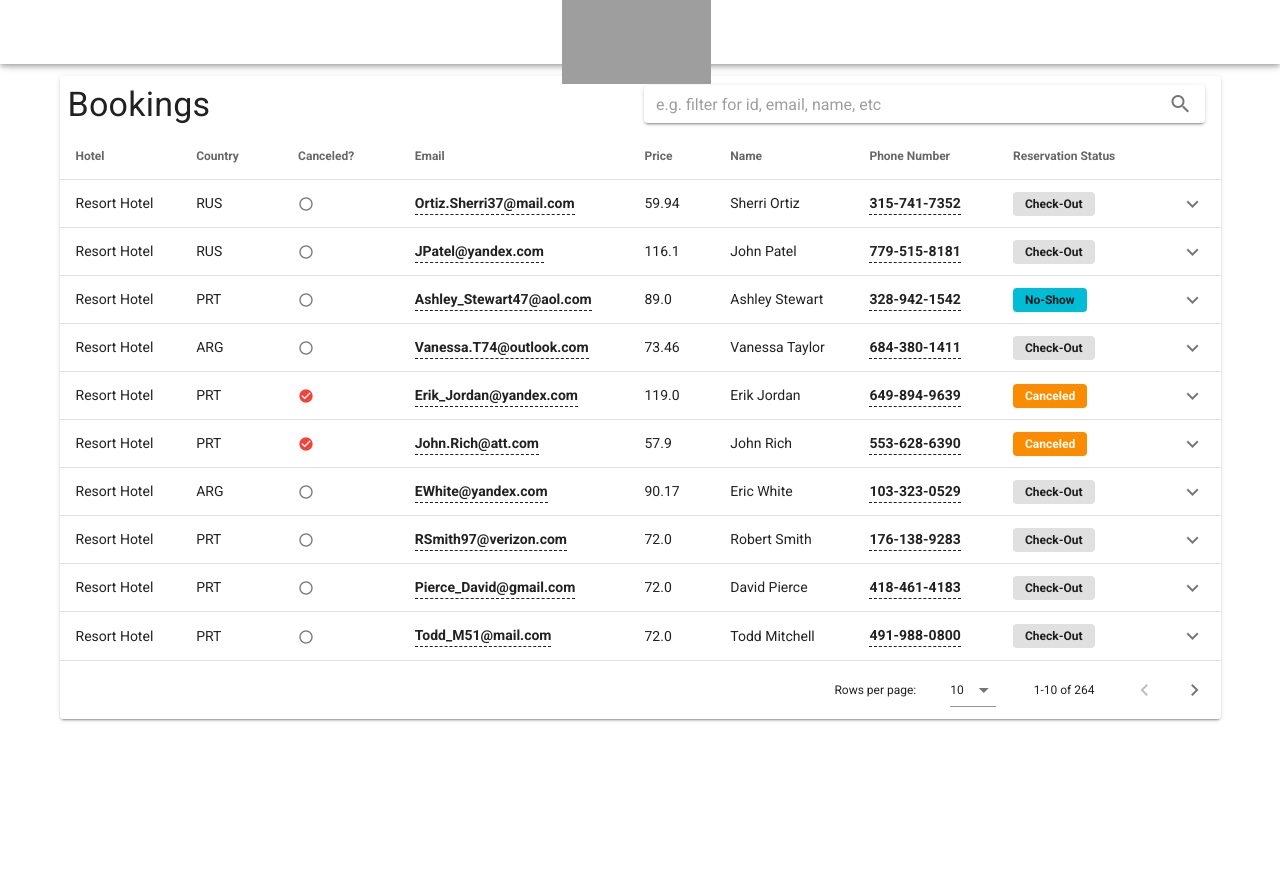
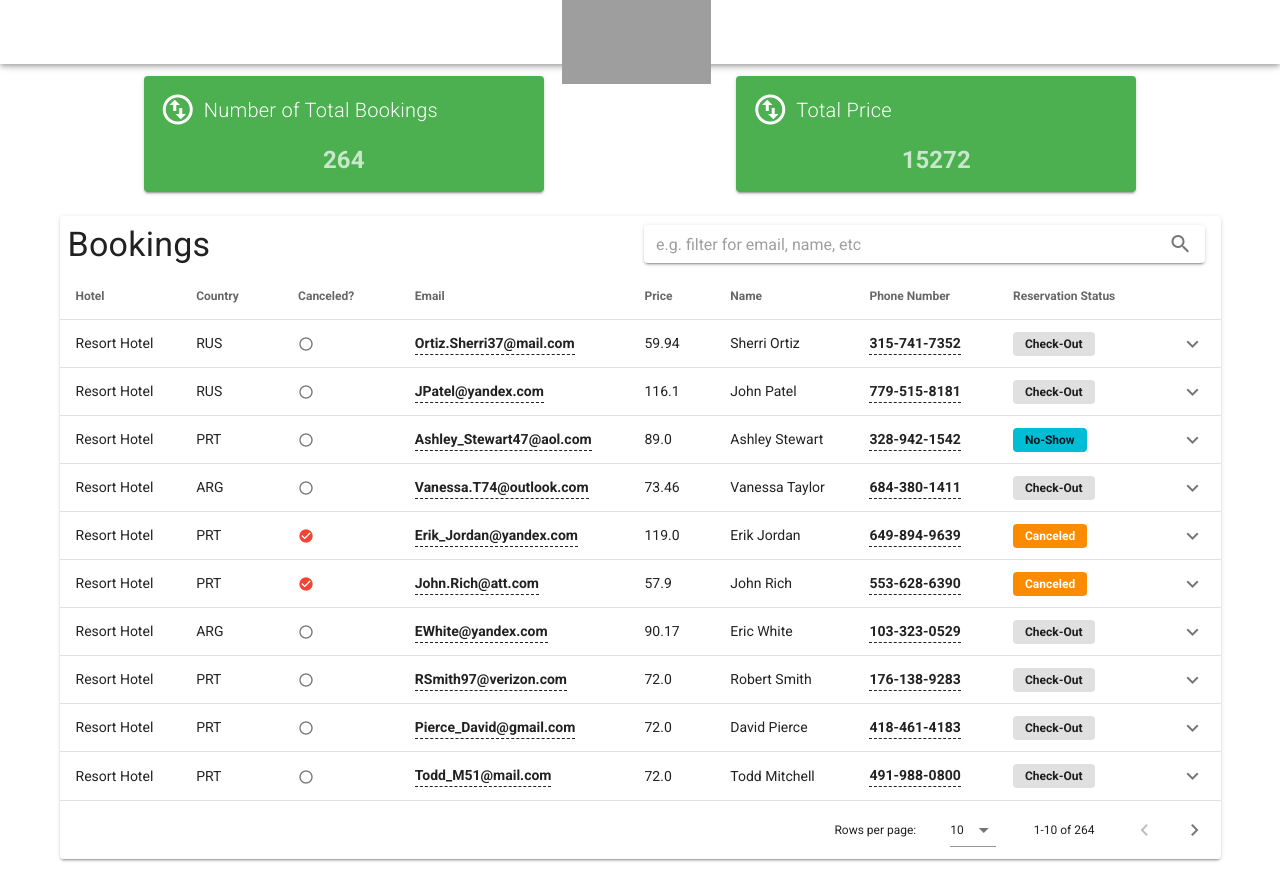
Before and after one commit to ObadaSaleh9494/Naeem-Assignment, a Vue app: page / in a window 1280 px wide. Before the commit the page ends 800 px from the top, so only its background shows below. Built offline with nearby package versions, Linux system fonts and the light colour scheme; grey boxes are pictures that could not be loaded; what vue-apexcharts would draw is missing.

Commit message:
statostics

```diff
--- a/public/index.html
+++ b/public/index.html
@@ -4,7 +4,7 @@
     <meta charset="utf-8">
     <meta http-equiv="X-UA-Compatible" content="IE=edge">
     <meta name="viewport" content="width=device-width,initial-scale=1.0">
-    <link rel="icon" href="<%= BASE_URL %>favicon.ico">
+    <link rel="icon" href="https://naeem.app/wp-content/uploads/2020/10/%D9%85%D8%AE%D9%841.png">
     <title><%= htmlWebpackPlugin.options.title %></title>
     <link rel="stylesheet" href="https://fonts.googleapis.com/css?family=Roboto:100,300,400,500,700,900">
     <link rel="stylesheet" href="https://cdn.jsdelivr.net/npm/@mdi/font@latest/css/materialdesignicons.min.css">
--- a/src/App.vue
+++ b/src/App.vue
@@ -2,19 +2,30 @@
   <v-app>
     <the-header></the-header>
     <v-main>
-      <v-container> <booking></booking></v-container>
+      <v-container>
+        <v-row>
+          <v-col cols="12">
+            <statistics></statistics>
+          </v-col>
+          <v-col cols="12">
+            <booking></booking>
+          </v-col>
+        </v-row>
+      </v-container>
     </v-main>
   </v-app>
 </template>
 
 <script>
 import Booking from "./components/Booking";
+import Statistics from "./components/Statistics";
 import TheHeader from "./layouts/TheHeader";
 export default {
   name: "App",
 
   components: {
     TheHeader,
+    Statistics,
     Booking,
   },
 };
--- a/src/components/Booking.vue
+++ b/src/components/Booking.vue
@@ -14,8 +14,7 @@
             hide-details
             dense
             clearable
-            placeholder="e.g. filter for id, email, name, etc"
-            @keyup.enter="searchUser(searchQuery)"
+            placeholder="e.g. filter for email, name, etc"
           ></v-text-field>
         </v-col>
       </v-row>
--- /dev/null
+++ b/src/components/Statistics.vue
@@ -0,0 +1,49 @@
+<template>
+  <v-row>
+    <v-col cols="12" lg="6">
+      <v-card class="mx-auto" color="success" dark max-width="400">
+        <v-card-title>
+          <v-icon large left> mdi-swap-vertical-circle-outline </v-icon>
+          <span class="title font-weight-light">Number of Total Bookings </span>
+        </v-card-title>
+
+        <v-card-text class="headline font-weight-bold text-center">
+          {{ data.length }}
+        </v-card-text>
+      </v-card>
+    </v-col>
+    <v-col cols="12" lg="6">
+      <v-card class="mx-auto" color="success" dark max-width="400">
+        <v-card-title>
+          <v-icon large left> mdi-swap-vertical-circle-outline </v-icon>
+          <span class="title font-weight-light">Total Price</span>
+        </v-card-title>
+
+        <v-card-text class="headline font-weight-bold text-center">
+          {{ total_price }}
+        </v-card-text>
+      </v-card>
+    </v-col>
+  </v-row>
+</template>
+
+<script>
+import { data } from "../database";
+export default {
+  data() {
+    return {
+      data,
+    };
+  },
+  computed: {
+    total_price() {
+      const sum = this.data.reduce((accumulator, object) => {
+        return accumulator + parseInt(object.price);
+      }, 0);
+      return sum;
+    },
+  },
+};
+</script>
+
+<style></style>
```
Also changed, not shown: 1 other file (tests, documents, lock files or other folders).
